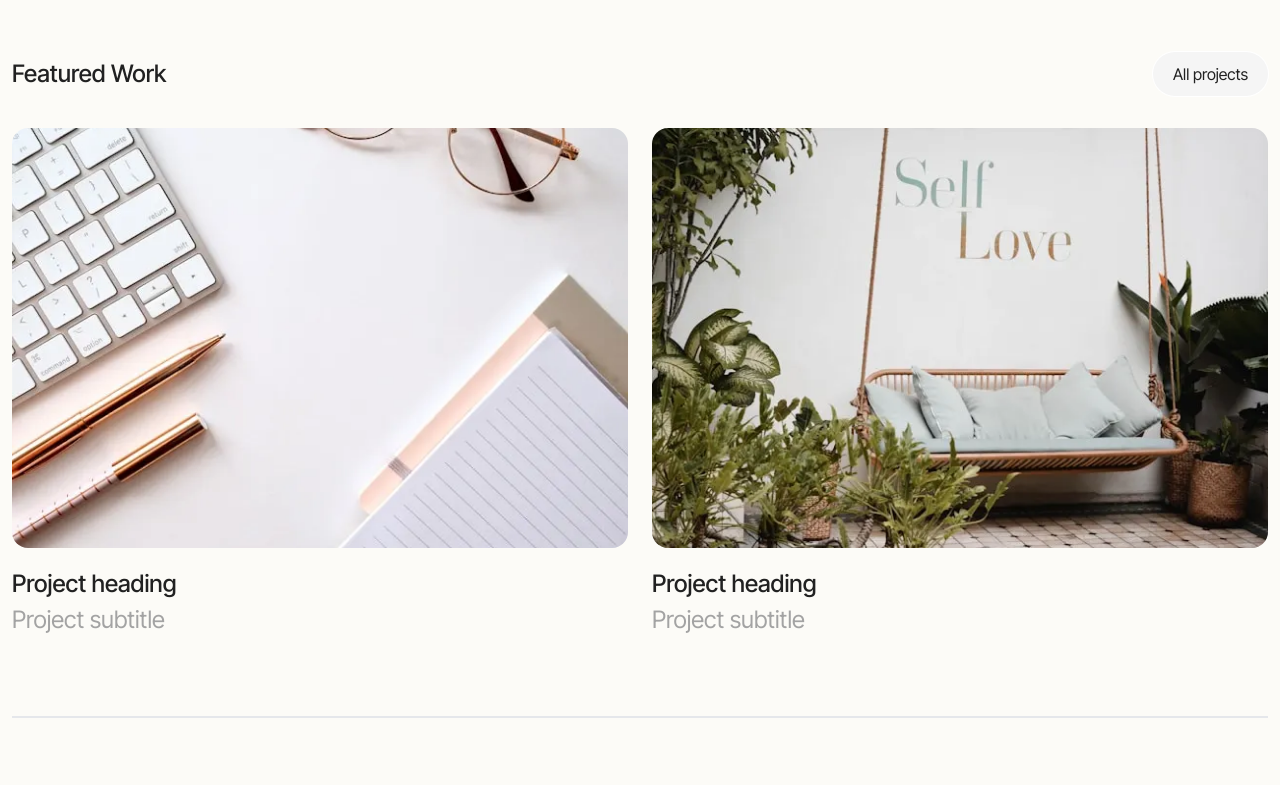
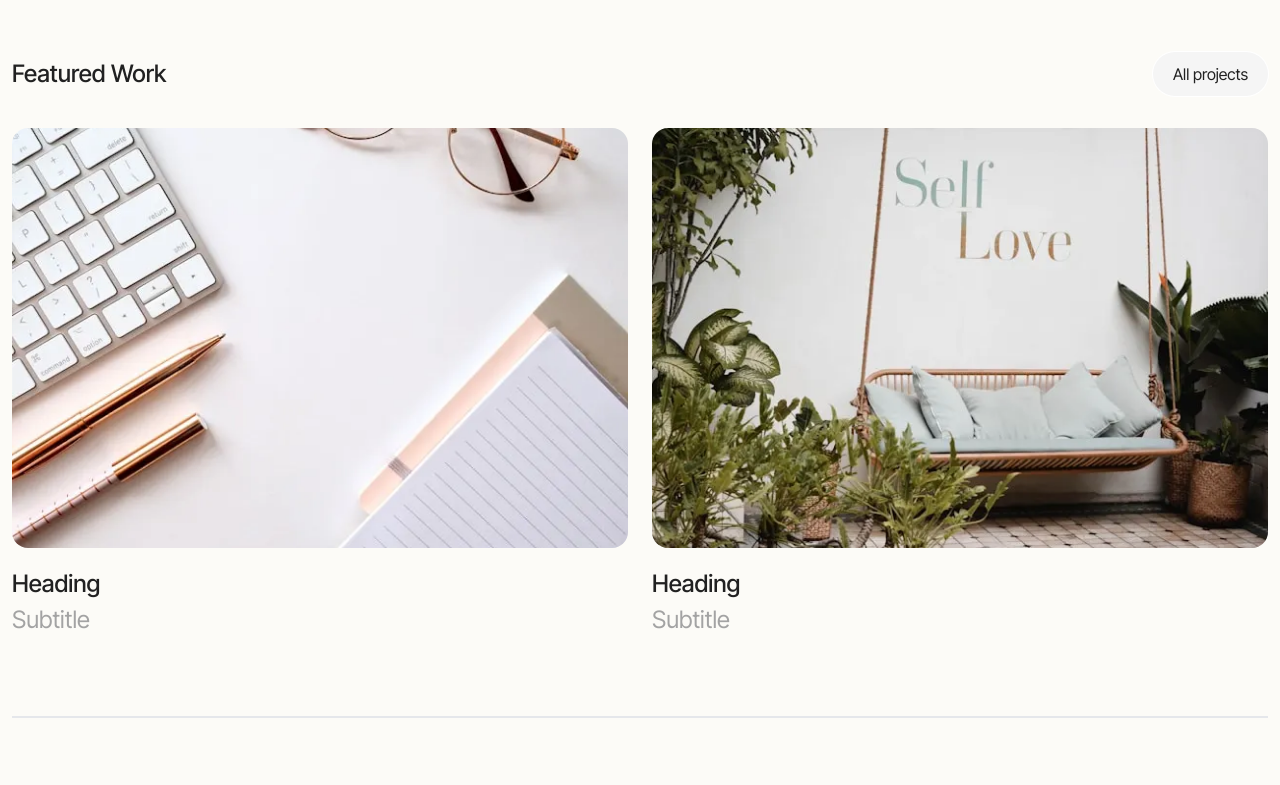
Before and after one commit to TheAnasObaid/theanasobaid.github.io, a React (Vite) app: page / in a window 1280 px wide. Shown: the part 1660-2445 px from the top of the page. Built offline with nearby package versions, Linux system fonts and the light colour scheme.

Commit message:
Add some adjustments to the website content plus some interactivity

```diff
--- a/src/components/About.tsx
+++ b/src/components/About.tsx
@@ -5,11 +5,7 @@ const About = () => {
   const description = `
   A multi-disciplinary freelancer with a background in web development. I've had over 2 years of experience and retain a computer science degree.`;
 
-  return (
-    <div id="work">
-      <SectionDetails heading={heading} description={description} />
-    </div>
-  );
+  return <SectionDetails heading={heading} description={description} />;
 };
 
 export default About;
--- a/src/components/Contact.tsx
+++ b/src/components/Contact.tsx
@@ -7,7 +7,7 @@ const Contact = () => {
         <p className="text-xl md:text-3xl text-neutral-400 text-center">
           Have a project in mind?
         </p>
-        <h2 className="text-6xl md:text-9xl text-neutral-100 hover:border-b-2 text-center transition-all duration-100">
+        <h2 className="text-6xl md:text-9xl text-neutral-100 border-b-2 border-neutral-950 hover:border-neutral-100 text-center transition-all duration-100">
           <a href="mailto:anasobaidpk@gmail.com">Contact me</a>
         </h2>
       </div>
--- a/src/components/Hero.tsx
+++ b/src/components/Hero.tsx
@@ -11,7 +11,7 @@ const Hero = () => {
           I am web developer that helps brands fit and thrive culture. I resolve
           consumer challenges explore new creative perspectives.
         </p>
-        <div className="p-3 px-6 rounded-full justify-center items-center gap-3 bg-green-100 ring-1 ring-green-200 flex">
+        <div className="p-3 px-6 rounded-full justify-center items-center gap-3 bg-green-100 ring-1 ring-green-200 hover:ring-green-400 transition-all duration-100 flex">
           <span className="relative flex h-2.5 w-2.5">
             <span className="animate-ping absolute inline-flex h-full w-full rounded-full bg-green-400 opacity-85"></span>
             <span className="relative inline-flex rounded-full h-2.5 w-2.5 bg-green-500"></span>
--- a/src/components/Navbar.tsx
+++ b/src/components/Navbar.tsx
@@ -7,6 +7,21 @@ const Navbar = () => {
   const [isOpen, setOpen] = useState(false);
   const [isActive, setActive] = useState(false);
 
+  const links = [
+    {
+      slug: "/work",
+      text: "Work",
+    },
+    {
+      slug: "/about",
+      text: "About",
+    },
+    {
+      slug: "/contact",
+      text: "Contact",
+    },
+  ];
+
   return (
     <nav className="flex justify-between my-6 flex-wrap">
       <div className="container mx-auto flex justify-between items-center">
@@ -15,21 +30,16 @@ const Navbar = () => {
         </Link>
         <div className="hidden md:flex space-x-6">
           <ul className="flex gap-10 items-center">
-            <li>
-              <Link to="/work" className="text-xl">
-                Work
-              </Link>
-            </li>
-            <li>
-              <Link to="/about" className="text-xl">
-                About
-              </Link>
-            </li>
-            <li>
-              <Link to="/contact" className="text-xl">
-                Contact
-              </Link>
-            </li>
+            {links.map((link) => (
+              <li>
+                <Link
+                  to={link.slug}
+                  className="text-xl hover:border-b-2 border-neutral-800 transition-all duration-100"
+                >
+                  {link.text}
+                </Link>
+              </li>
+            ))}
           </ul>
         </div>
         <div className="md:hidden cursor-pointer">
--- a/src/components/Services.tsx
+++ b/src/components/Services.tsx
@@ -3,7 +3,7 @@ import SectionDetails from "./SectionDetails";
 const Services = () => {
   const heading = "Services";
   const description =
-    "My services perform exactly that functions that are needed. To create interfaces that are easy to another master even for inexperienced users work functionality.";
+    "My services perform exactly the functions that are needed. To create websites that are easy to navigate and manage even for inexperienced users with work functionality.";
 
   const services = [
     {
--- a/src/components/Work.tsx
+++ b/src/components/Work.tsx
@@ -2,44 +2,46 @@ import image1 from "../assets/project1.webp";
 import image2 from "../assets/project2.webp";
 
 const Work = () => {
+  const projects = [
+    {
+      image: image1,
+      heading: "Heading",
+      subtitle: "Subtitle",
+    },
+    {
+      image: image2,
+      heading: "Heading",
+      subtitle: "Subtitle",
+    },
+  ];
+
   return (
     <div className="border-t-2 pt-16 mt-20 ">
       <div className="flex justify-between items-center mb-8">
         <h2 className="text-xl md:text-2xl font-medium">Featured Work</h2>
         <a
-          className="p-2.5 px-5 rounded-full justify-center items-center bg-neutral-100 gap-3 ring-1 ring-white"
+          className="p-2.5 px-5 rounded-full justify-center items-center bg-neutral-100 hover:ring-neutral-900 transition-all duration-100 gap-3 ring-1 ring-white"
           href="/work"
         >
           All projects
         </a>
       </div>
       <div className="grid grid-cols-1 md:grid-cols-2 grid-rows-1 gap-y-12 gap-6 mb-20">
-        <div>
+        {projects.map((project) => (
+          <article>
             <img
               className="rounded-2xl mb-5 h-52 md:h-[420px] w-full object-cover"
-            src={image1}
+              src={project.image}
               alt=""
             />
             <h3 className="text-xl md:text-2xl font-medium mb-1">
-            Project heading
+              {project.heading}
             </h3>
             <p className="text-xl md:text-2xl text-neutral-400">
-            Project subtitle
+              {project.subtitle}
             </p>
-        </div>
-        <div>
-          <img
-            className="rounded-2xl mb-5 h-52 md:h-[420px] w-full object-cover"
-            src={image2}
-            alt=""
-          />
-          <h3 className="text-xl md:text-2xl font-medium mb-1">
-            Project heading
-          </h3>
-          <p className="text-xl md:text-2xl text-neutral-400">
-            Project subtitle
-          </p>
-        </div>
+          </article>
+        ))}
       </div>
     </div>
   );
--- a/src/router.tsx
+++ b/src/router.tsx
@@ -8,12 +8,11 @@ import HomePage from "./pages/HomePage";
 
 const router = createBrowserRouter([
   {
-    path: "/",
     element: <Root />,
     errorElement: <ErrorPage />,
     children: [
       {
-        path: "",
+        index: true,
         element: <HomePage />,
       },
       {
```
Lines whose indentation alone changed are shown as unchanged.
